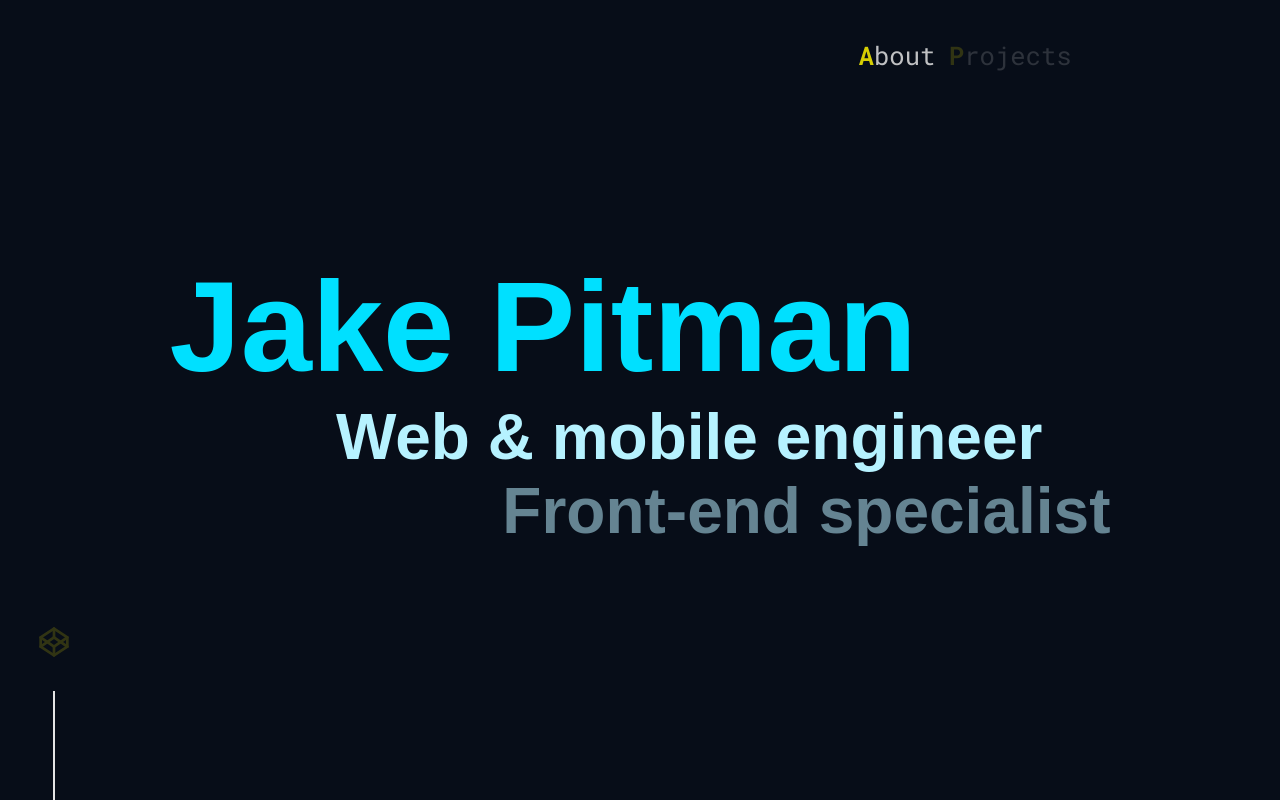
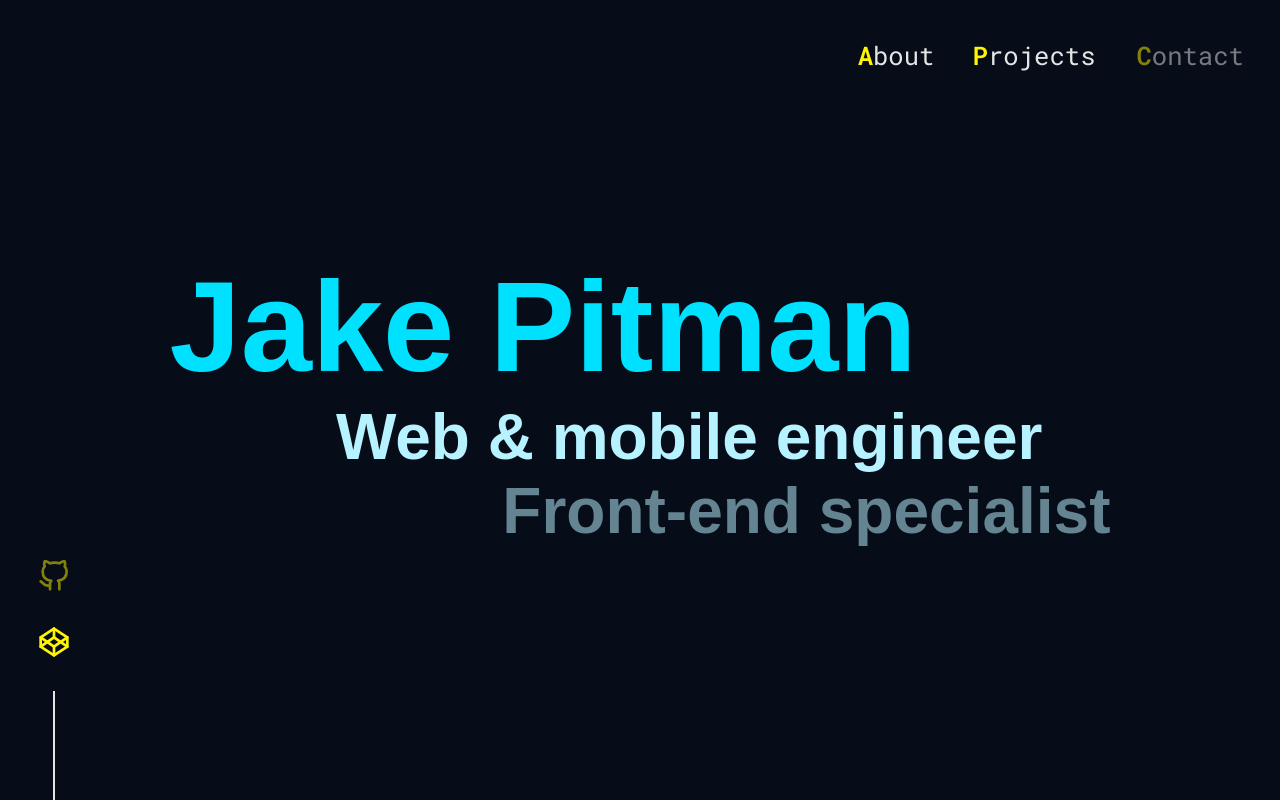
Before and after one commit to JakePitman/moreaporia, a React (Create React App) app: page / in a window 1280 px wide. Built offline with nearby package versions, Linux system fonts and the light colour scheme; a web font is replaced by a local one.

Commit message:
Reduce secondary animation delay

```diff
--- a/src/components/LandingPage/LandingPage.tsx
+++ b/src/components/LandingPage/LandingPage.tsx
@@ -12,7 +12,7 @@ import {
 } from "./landingPageVariants";
 
 const LandingPage = () => {
-  const secondaryAnimationsDelay = 0.8;
+  const secondaryAnimationsDelay = 0.5;
   const secondaryAnimationsStagger = 0.2;
 
   return (
```
